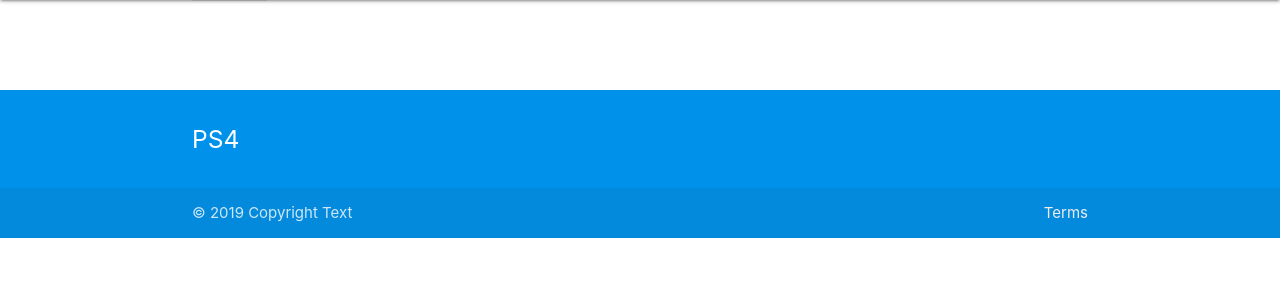
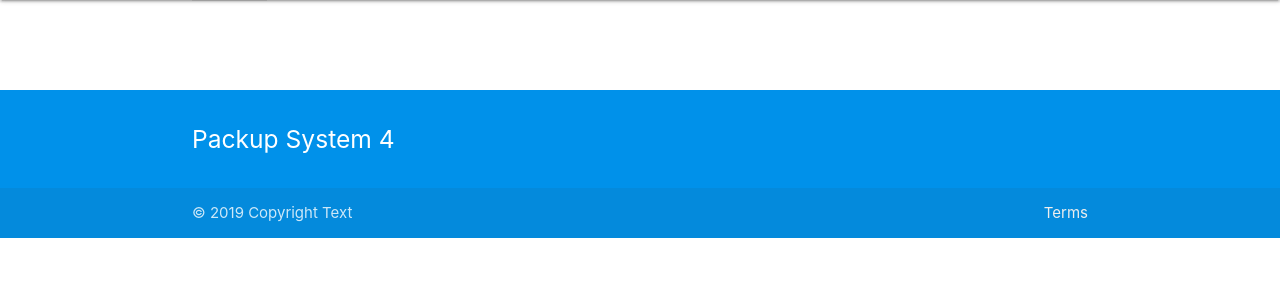
Before and after one commit to cedricfarinazzo/PackupSystem4, a Django app: page /about in a window 1280 px wide. Shown: the part 64-364 px from the top of the page. Run offline with Django 3.2, Linux system fonts and the light colour scheme; grey boxes are pictures that could not be loaded.

Commit message:
update layout.html
Signed-off-by: cedric.farinazzo <cedric.farinazzo@eoita.fr>

```diff
--- a/website/templates/ps4/layout.html
+++ b/website/templates/ps4/layout.html
@@ -65,7 +65,7 @@
 		<footer class="page-footer light-blue accent-4">
 			<div class="container">
 				<div class="row">
-					<h5 class="white-text">PS4</h5>
+					<h5 class="white-text">Packup System 4</h5>
 					<p class="grey-text text-lighten-4"></p>
 				</div>
 			</div>
```
